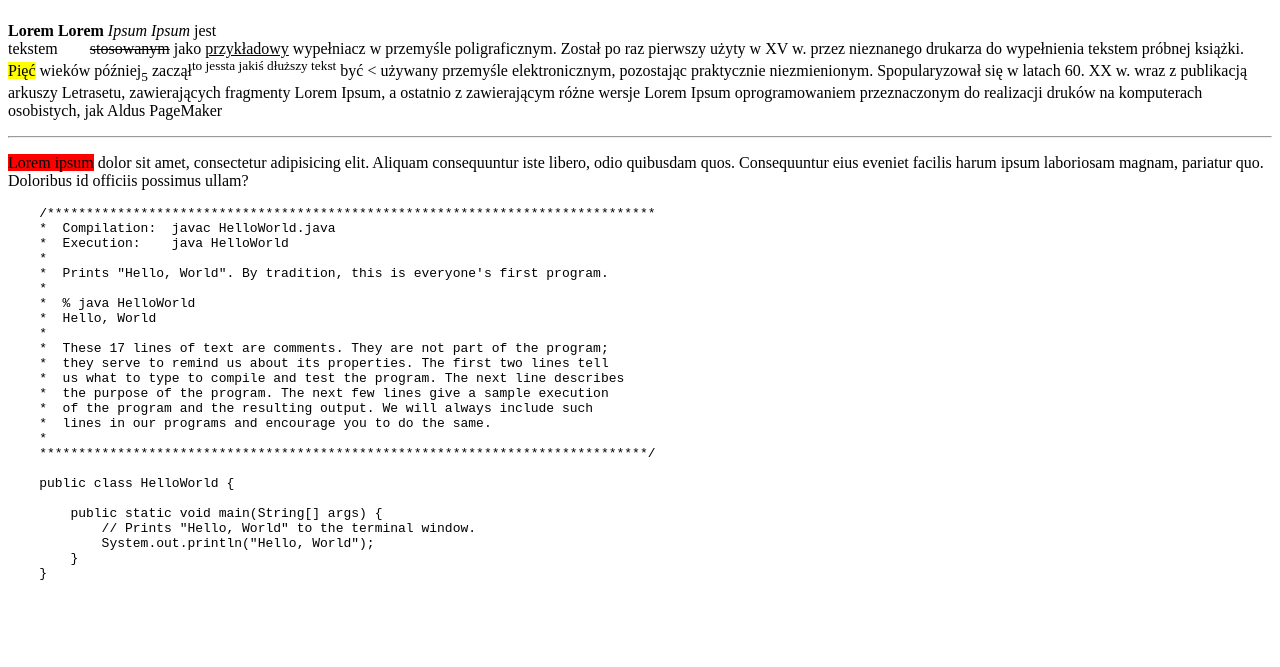
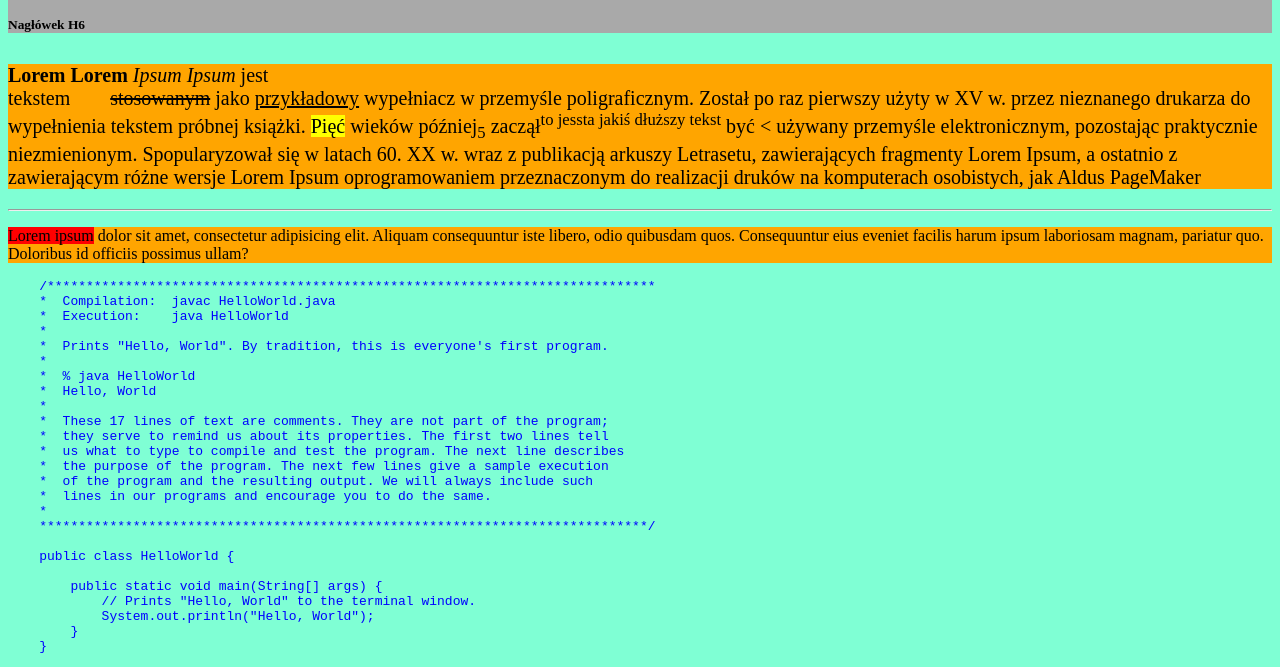
Before and after one commit to MagdaZawadzkaCzyz/html-css2, a plain HTML site: page index.html in a window 1280 px wide. Shown: the part 168-835 px from the top of the page. Before the commit the page ends 800 px from the top, so only its background shows below. Drawn offline with Linux system fonts and the light colour scheme.

Commit message:
zadanie 7

```diff
--- a/index.html
+++ b/index.html
@@ -5,6 +5,7 @@
     <meta name="author" content="Łukasz Reszka"/>
     <meta name="keywords" content="html, css, javascript, kurs SDA, kurs html"/>
     <link rel="icon" type="image/png" sizes="16x16" href="img/favicon-16x16.png">
+    <link rel="stylesheet" type="text/css" href="style/style.css"/>
     <title>Kurs html</title>
 </head>
 <body>
@@ -18,6 +19,7 @@
     <h3>Nagłówek H3</h3>
     <h6>Nagłówek H6</h6>
 </div>
+<div>
 <p>
     <strong>Lorem</strong> <b>Lorem</b>
     <em>Ipsum</em> <i>Ipsum</i> jest<br/>
@@ -35,6 +37,7 @@
     zawierających
     fragmenty Lorem Ipsum, a ostatnio z zawierającym różne wersje Lorem Ipsum oprogramowaniem przeznaczonym do realizacji druków na komputerach osobistych, jak Aldus PageMaker
 </p>
+</div>
 <hr/>
 <p>
     <span style="background-color: red">Lorem ipsum</span> dolor sit amet, consectetur adipisicing elit. Aliquam consequuntur iste libero, odio quibusdam quos. Consequuntur eius eveniet facilis harum
--- /dev/null
+++ b/style/style.css
@@ -0,0 +1,12 @@
+body{
+    background-color: aquamarine;
+}
+p{
+    background-color: orange;
+}
+div{
+    font-size: 20px;
+}
+pre{
+    color: blue;
+}
```
Also changed, not shown: 1 other file.
